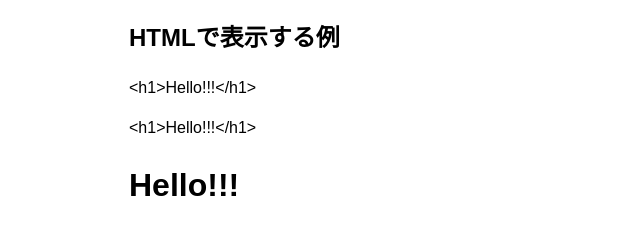
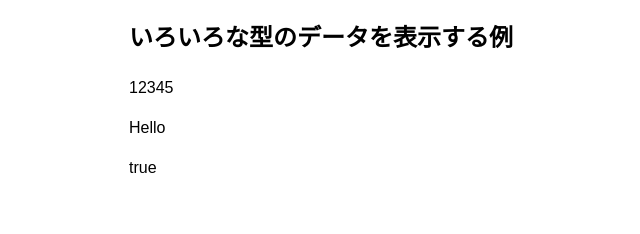
Before and after one commit to ninomiya-hibiki/Vue.js_sample, a plain HTML site: page ex.html in a window 1280 px wide. Shown: the whole page, without its empty margins (7-647 px from the left). Drawn offline with nearby package versions, Linux system fonts and the light colour scheme; files that its build step writes are made by us from their sources.

Commit message:
P36まで(いろいろな型のデータを表示する例)

```diff
--- a/ex.html
+++ b/ex.html
@@ -8,11 +8,11 @@
 	</head>
 
 	<body>
-		<h2>HTMLで表示する例</h2>
+		<h2>いろいろな型のデータを表示する例</h2>
 		<div id="app">
+			<p>{{ myNumber }}</p>
 			<p>{{ myText }}</p>
-			<p v-text="myText"></p>
-			<p v-html="myText"></p>
+			<p>{{ myBool }}</p>
 		</div>
 
 
@@ -20,7 +20,9 @@
 		new Vue({
 			el:'#app',
 			data:{
-				myText:'<h1>Hello!!!</h1>'
+				myNumber:12345,
+				myText:'Hello',
+				myBool:true
 			}
 		})
 		</script>
```
